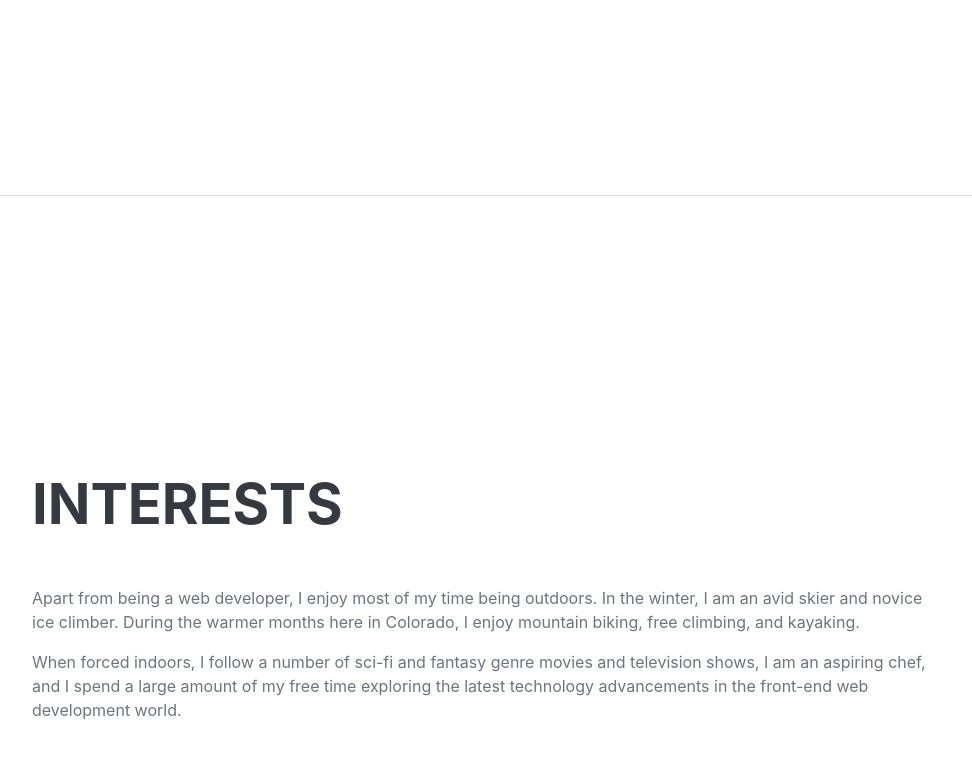
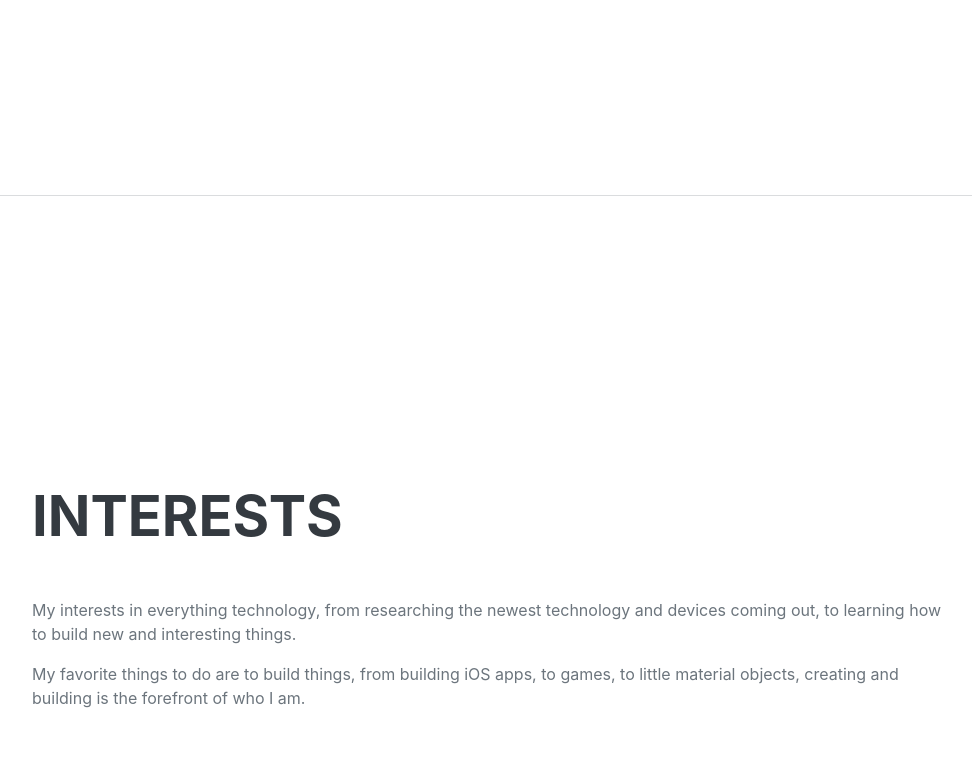
Before and after one commit to knightse/knightse.github.io, a plain HTML site: page index.html in a window 1280 px wide. Shown: the part 4253-5010 px from the top of the page, without its empty margins (288-1260 px from the left). Drawn offline with nearby package versions, Linux system fonts and the light colour scheme; a web font is replaced by a local one.

Commit message:
interests

```diff
--- a/index.html
+++ b/index.html
@@ -258,8 +258,8 @@
             <section class="resume-section" id="interests">
                 <div class="resume-section-content">
                     <h2 class="mb-5">Interests</h2>
-                    <p>Apart from being a web developer, I enjoy most of my time being outdoors. In the winter, I am an avid skier and novice ice climber. During the warmer months here in Colorado, I enjoy mountain biking, free climbing, and kayaking.</p>
-                    <p class="mb-0">When forced indoors, I follow a number of sci-fi and fantasy genre movies and television shows, I am an aspiring chef, and I spend a large amount of my free time exploring the latest technology advancements in the front-end web development world.</p>
+                    <p>My interests in everything technology, from researching the newest technology and devices coming out, to learning how to build new and interesting things.</p>
+                    <p class="mb-0">My favorite things to do are to build things, from building iOS apps, to games, to little material objects, creating and building is the forefront of who I am.</p>
                 </div>
             </section>
             <hr class="m-0" />
```
